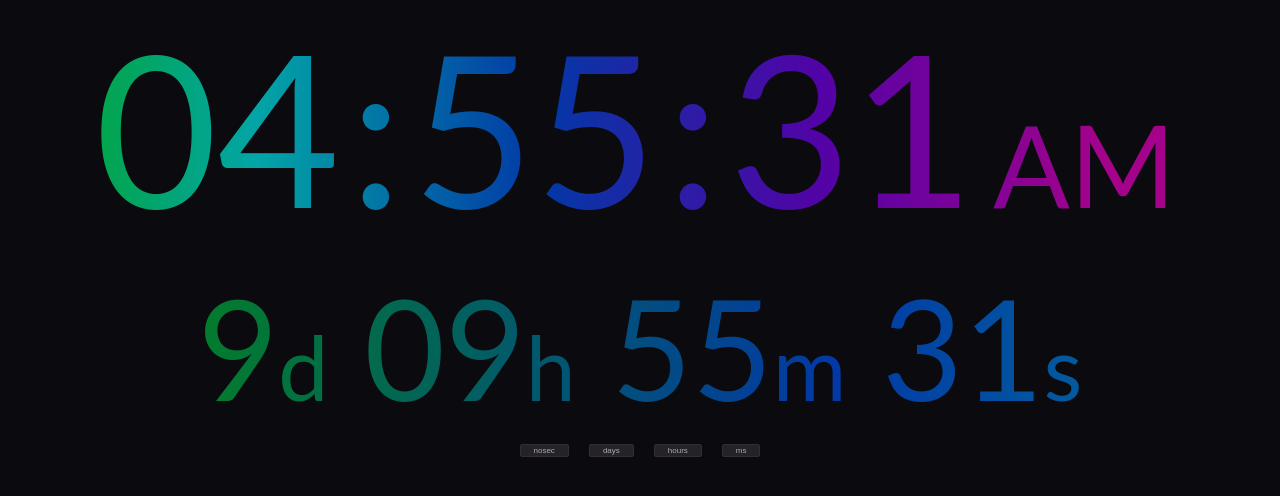
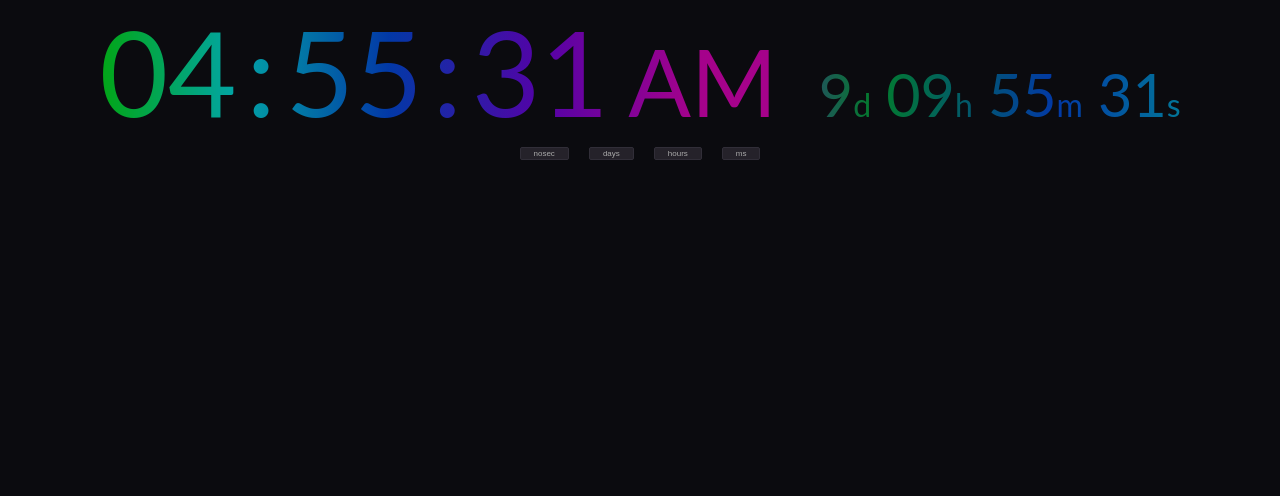
Before and after one commit to 13zebras/clock-timer-alarm, a React (Vite) app: page / in a window 1280 px wide. Shown: the top 496 px of the page. Built offline with nearby package versions, Linux system fonts and the light colour scheme.

Commit message:
modifiy flexbox

```diff
--- a/src/App.css
+++ b/src/App.css
@@ -33,15 +33,16 @@ body {
   display: inline-flex;
   flex-direction: row;
   align-items: center;
-  justify-content: right;
+  justify-content: center;
   margin: 0.1rem 0 0;
 }
 
 .clock {
 	/* font-family: Courier, monospace; */
+	display: inline-flex;
 	font-family: Lato, Roboto, Helvetica, sans-serif;
-	margin: 0;
-	font-size: calc(14vw + 4vh);
+	margin: 0 1rem;
+	font-size: calc(8vw + 2vh);
 	background: -webkit-linear-gradient(left, var(--p-red), var(--p-red), var(--p-orange), var(--p-yellow), var(--p-green), var(--p-cyan), var(--p-blue), var(--p-purple), var(--p-magenta), var(--p-magenta));
 	background-size: 200% 200%;
 	animation: gradient-animation 10s ease infinite;
@@ -51,7 +52,7 @@ body {
 }
 
 .clock.ns {
-	font-size: calc(21vw + 3vh);
+	font-size: calc(11vw + 3vh);
 }
 
 .clock span {
@@ -59,21 +60,22 @@ body {
 }
 
 .clock span.clockPeriod {
-	font-size: calc(7vw + 3vh);
+	font-size: calc(6vw + 2vh);
 	padding-left: 1.2rem;
 }
 
 .time {
 	font-family: Lato, Roboto, Helvetica, sans-serif;
-	margin: 0.7rem 0 .5rem;
+	margin: 0.7rem 1rem .5rem;
+	display: inline-flex;
 }
 
 .time.dy {
-	font-size: calc(9vw + 3vh);
+	font-size: calc(4vw + 1vh);
 }
 
 .time.ns {
-	font-size: calc(10vw + 3vh);
+	font-size: calc(4.5vw + 1vh);
 }
 
 .time.dy,
@@ -87,7 +89,7 @@ body {
 }
 
 .time.hr {
-	font-size: calc(10vw + 3vh);
+	font-size: calc(4vw + 1vh);
 	background: -webkit-linear-gradient(left, var(--g1), var(--g2), var(--g3), var(--g4), var(--g5));
 	background-size: 200% 200%;
 	animation: gradient-animation 20s ease infinite;
@@ -97,17 +99,17 @@ body {
 }
 
 .time.ms {
-	font-size: 7vw;
+	font-size: 4vw;
 	color: #228811;
 }
 
 .time span {
-	font-size: 7vw;
+	font-size: 2.5vw;
 	padding: 0;
 }
 
 .time.ms span {
-	font-size: 5vw;
+	font-size: 2vw;
 }
 
 .timeBtn {
```
